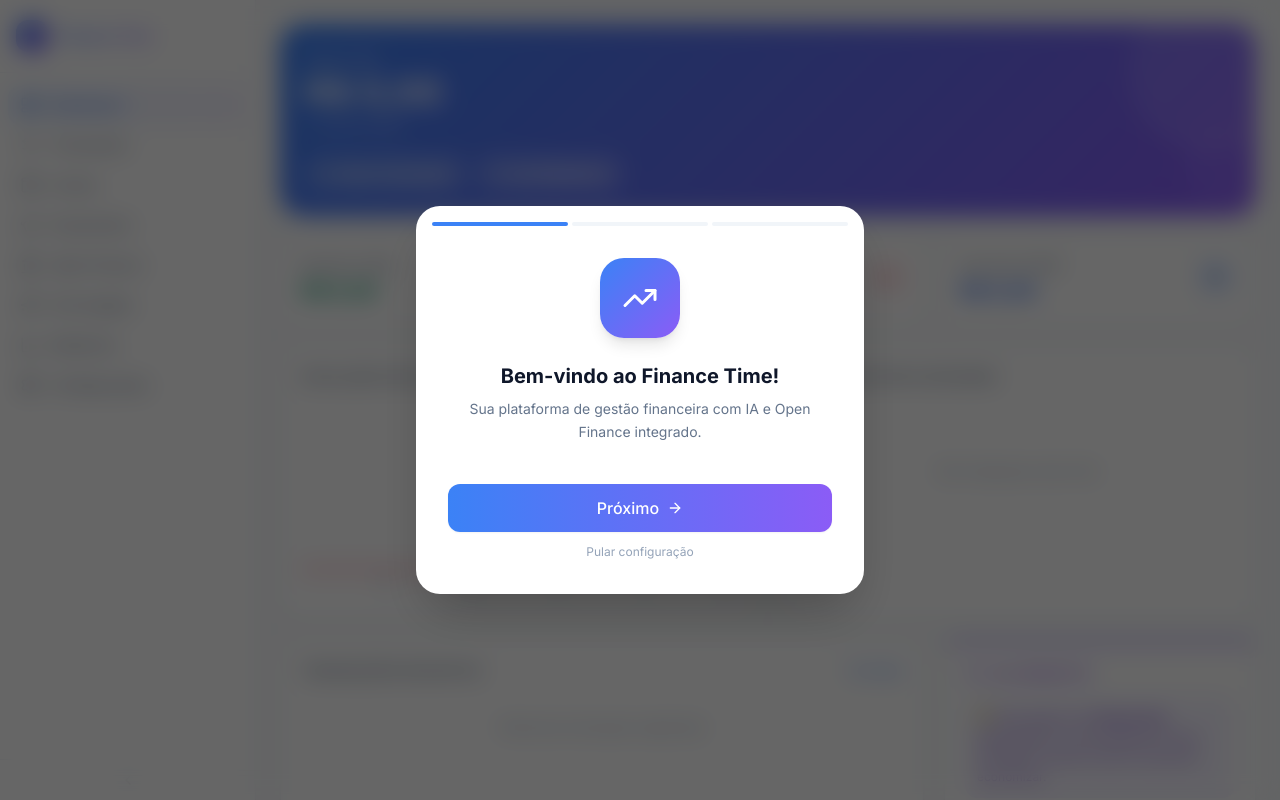
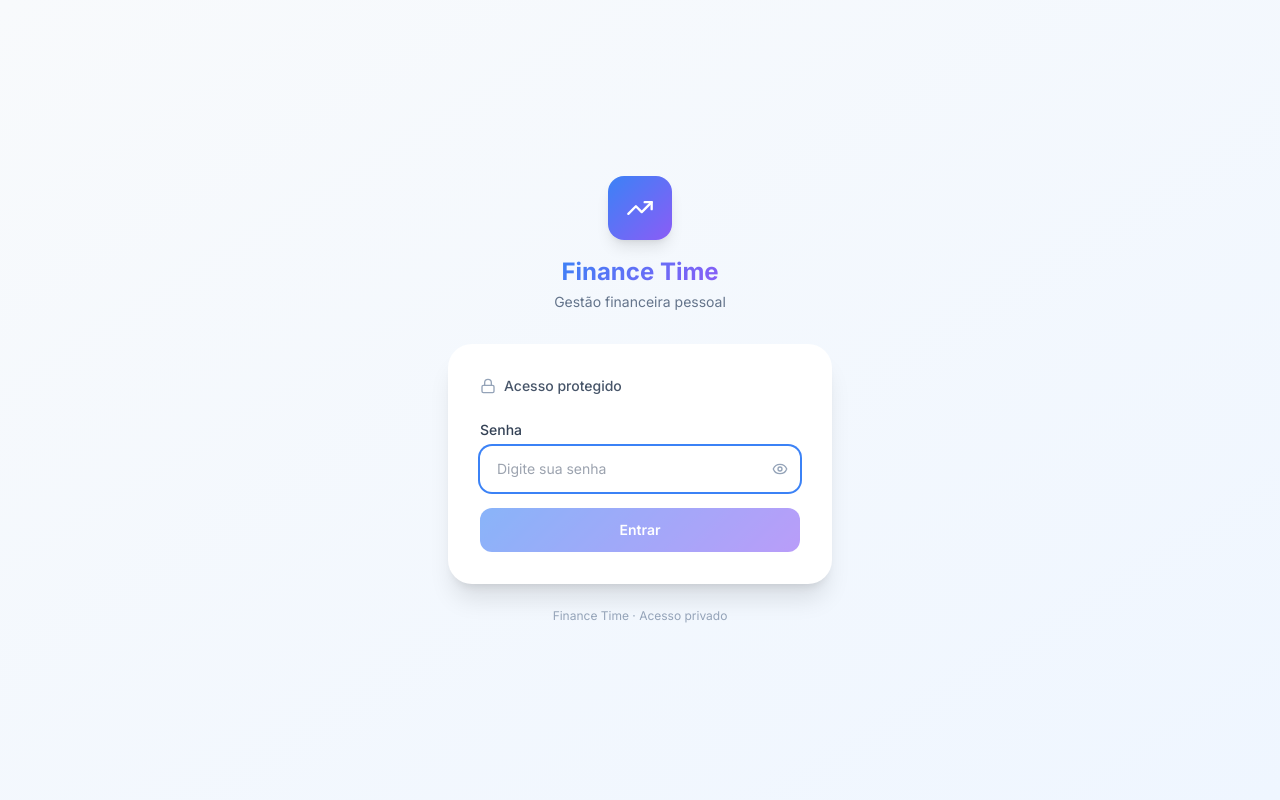
Before and after one commit to gsxuza/finance-time, a React (Vite) app: page / in a window 1280 px wide. Built offline with nearby package versions, Linux system fonts and the light colour scheme.

Commit message:
feat: add password authentication gate
- /api/auth/login: validates APP_PASSWORD env var, returns SHA256 token
- /api/auth/verify: verifies stored token on page load
- Login screen shown to unauthenticated users
- Token stored in localStorage, verified on every app start
- Logout button in Settings

```diff
--- a/src/App.jsx
+++ b/src/App.jsx
@@ -1,5 +1,7 @@
+import { useState, useEffect } from 'react'
 import { BrowserRouter, Routes, Route } from 'react-router-dom'
 import { Layout } from '@/components/layout/Layout'
+import Login from '@/pages/Login'
 import Dashboard from '@/pages/Dashboard'
 import Transactions from '@/pages/Transactions'
 import Accounts from '@/pages/Accounts'
@@ -9,8 +11,36 @@ import AIInsights from '@/pages/AIInsights'
 import Reports from '@/pages/Reports'
 import Settings from '@/pages/Settings'
 
+function AuthGate({ children }) {
+  const [status, setStatus] = useState('checking') // checking | authed | unauthed
+
+  useEffect(() => {
+    const token = localStorage.getItem('ft_token')
+    if (!token) { setStatus('unauthed'); return }
+    fetch('/api/auth/verify', { headers: { 'x-auth-token': token } })
+      .then((r) => r.json())
+      .then((d) => setStatus(d.ok ? 'authed' : 'unauthed'))
+      .catch(() => setStatus(token ? 'authed' : 'unauthed'))
+  }, [])
+
+  if (status === 'checking') {
+    return (
+      <div className="min-h-screen flex items-center justify-center bg-slate-50">
+        <div className="w-10 h-10 border-4 border-blue-200 border-t-blue-500 rounded-full animate-spin" />
+      </div>
+    )
+  }
+
+  if (status === 'unauthed') {
+    return <Login onLogin={() => setStatus('authed')} />
+  }
+
+  return children
+}
+
 export default function App() {
   return (
+    <AuthGate>
       <BrowserRouter>
         <Routes>
           <Route element={<Layout />}>
@@ -25,5 +55,6 @@ export default function App() {
           </Route>
         </Routes>
       </BrowserRouter>
+    </AuthGate>
   )
 }
--- /dev/null
+++ b/src/pages/Login.jsx
@@ -0,0 +1,98 @@
+import { useState } from 'react'
+import { TrendingUp, Lock, Eye, EyeOff, Loader2 } from 'lucide-react'
+
+export default function Login({ onLogin }) {
+  const [password, setPassword] = useState('')
+  const [show, setShow] = useState(false)
+  const [loading, setLoading] = useState(false)
+  const [error, setError] = useState('')
+
+  const handleSubmit = async (e) => {
+    e.preventDefault()
+    if (!password) return
+    setLoading(true)
+    setError('')
+    try {
+      const res = await fetch('/api/auth/login', {
+        method: 'POST',
+        headers: { 'Content-Type': 'application/json' },
+        body: JSON.stringify({ password }),
+      })
+      const data = await res.json()
+      if (!res.ok) {
+        setError(data.error || 'Senha incorreta')
+        return
+      }
+      localStorage.setItem('ft_token', data.token)
+      onLogin()
+    } catch {
+      setError('Erro de conexão. Tente novamente.')
+    } finally {
+      setLoading(false)
+    }
+  }
+
+  return (
+    <div className="min-h-screen flex items-center justify-center p-4 bg-gradient-to-br from-slate-50 to-blue-50">
+      <div className="w-full max-w-sm">
+        {/* Logo */}
+        <div className="flex flex-col items-center mb-8">
+          <div className="w-16 h-16 rounded-2xl gradient-primary flex items-center justify-center shadow-lg mb-4">
+            <TrendingUp size={28} className="text-white" />
+          </div>
+          <h1 className="text-2xl font-bold text-gradient">Finance Time</h1>
+          <p className="text-sm text-slate-500 mt-1">Gestão financeira pessoal</p>
+        </div>
+
+        {/* Card */}
+        <div className="bg-white rounded-3xl shadow-xl p-8">
+          <div className="flex items-center gap-2 mb-6">
+            <Lock size={16} className="text-slate-400" />
+            <p className="text-sm font-medium text-slate-600">Acesso protegido</p>
+          </div>
+
+          <form onSubmit={handleSubmit} className="flex flex-col gap-4">
+            <div>
+              <label className="text-sm font-medium text-slate-700 mb-1.5 block">Senha</label>
+              <div className="relative">
+                <input
+                  type={show ? 'text' : 'password'}
+                  value={password}
+                  onChange={(e) => { setPassword(e.target.value); setError('') }}
+                  placeholder="Digite sua senha"
+                  className="w-full px-4 py-3 pr-11 rounded-xl border border-slate-200 text-sm focus:outline-none focus:ring-2 focus:ring-blue-500 focus:border-transparent transition-all"
+                  autoFocus
+                />
+                <button
+                  type="button"
+                  onClick={() => setShow(!show)}
+                  className="absolute right-3 top-1/2 -translate-y-1/2 text-slate-400 hover:text-slate-600 cursor-pointer"
+                >
+                  {show ? <EyeOff size={16} /> : <Eye size={16} />}
+                </button>
+              </div>
+              {error && (
+                <p className="text-xs text-red-500 mt-1.5 flex items-center gap-1">
+                  {error}
+                </p>
+              )}
+            </div>
+
+            <button
+              type="submit"
+              disabled={loading || !password}
+              className="w-full py-3 rounded-xl gradient-primary text-white font-semibold text-sm flex items-center justify-center gap-2 disabled:opacity-60 disabled:cursor-not-allowed transition-all hover:opacity-90 cursor-pointer"
+            >
+              {loading ? <Loader2 size={16} className="animate-spin" /> : null}
+              {loading ? 'Entrando...' : 'Entrar'}
+            </button>
+          </form>
+        </div>
+
+        <p className="text-center text-xs text-slate-400 mt-6">
+          Finance Time · Acesso privado
+        </p>
+      </div>
+    </div>
+  )
+}
--- a/src/pages/Settings.jsx
+++ b/src/pages/Settings.jsx
@@ -1,5 +1,4 @@
-import { useState } from 'react'
-import { Settings2, Bell, Shield, RefreshCw } from 'lucide-react'
+import { Settings2, Bell, Shield, RefreshCw, LogOut } from 'lucide-react'
 import { useStore } from '@/store/useStore'
 import { Button } from '@/components/ui/Button'
 import { Card, CardContent, CardHeader, CardTitle } from '@/components/ui/Card'
@@ -106,6 +105,14 @@ export default function Settings() {
               <RefreshCw size={14} /> Revisar onboarding
             </button>
           </div>
+          <div className="py-3">
+            <button
+              onClick={() => { localStorage.removeItem('ft_token'); window.location.reload() }}
+              className="flex items-center gap-2 text-sm text-red-500 hover:text-red-700 cursor-pointer font-medium transition-colors"
+            >
+              <LogOut size={14} /> Sair da conta
+            </button>
+          </div>
         </div>
       </Section>
 
```
Also changed, not shown: api/auth/login.js (added, +48 -0 lines), api/auth/verify.js (added, +28 -0 lines). Lines whose indentation alone changed are shown as unchanged.
